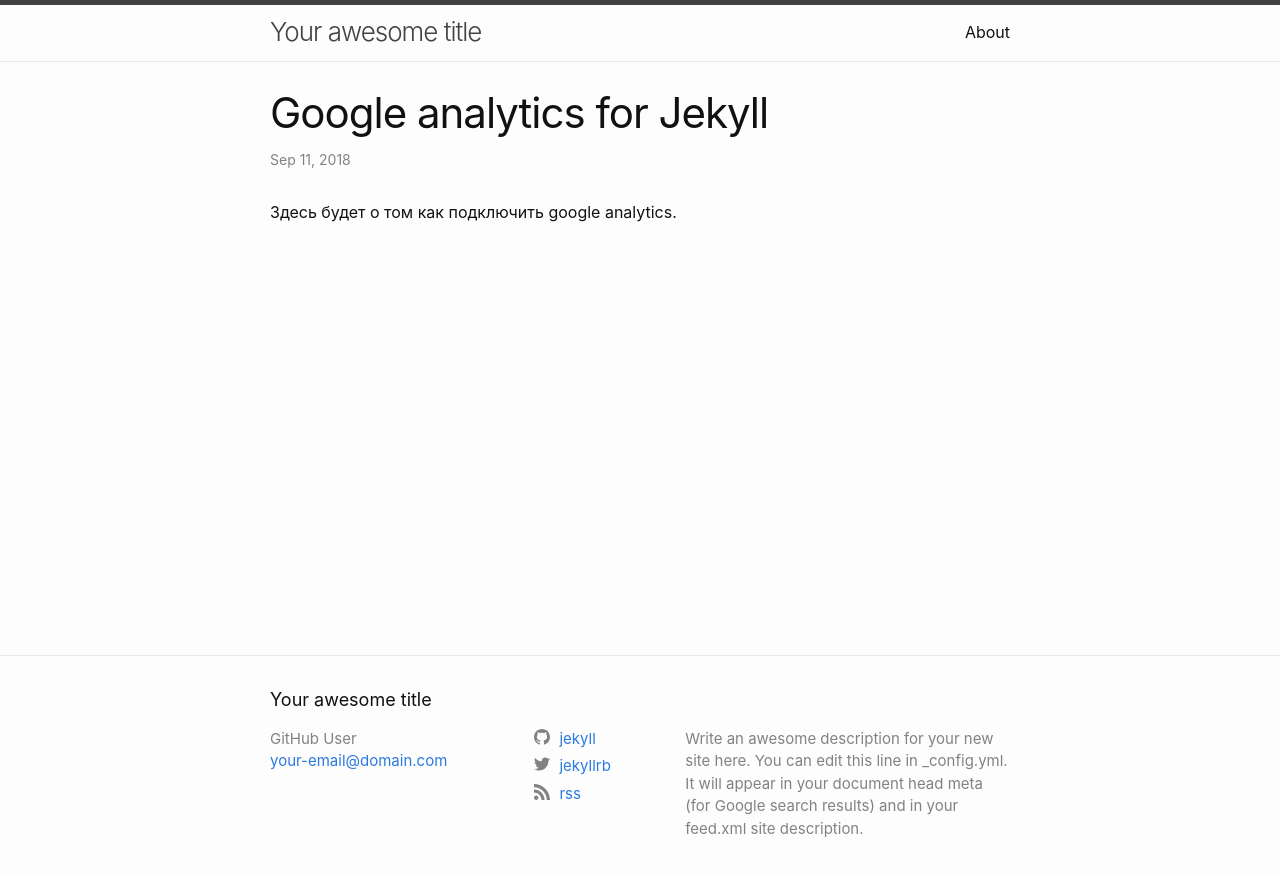
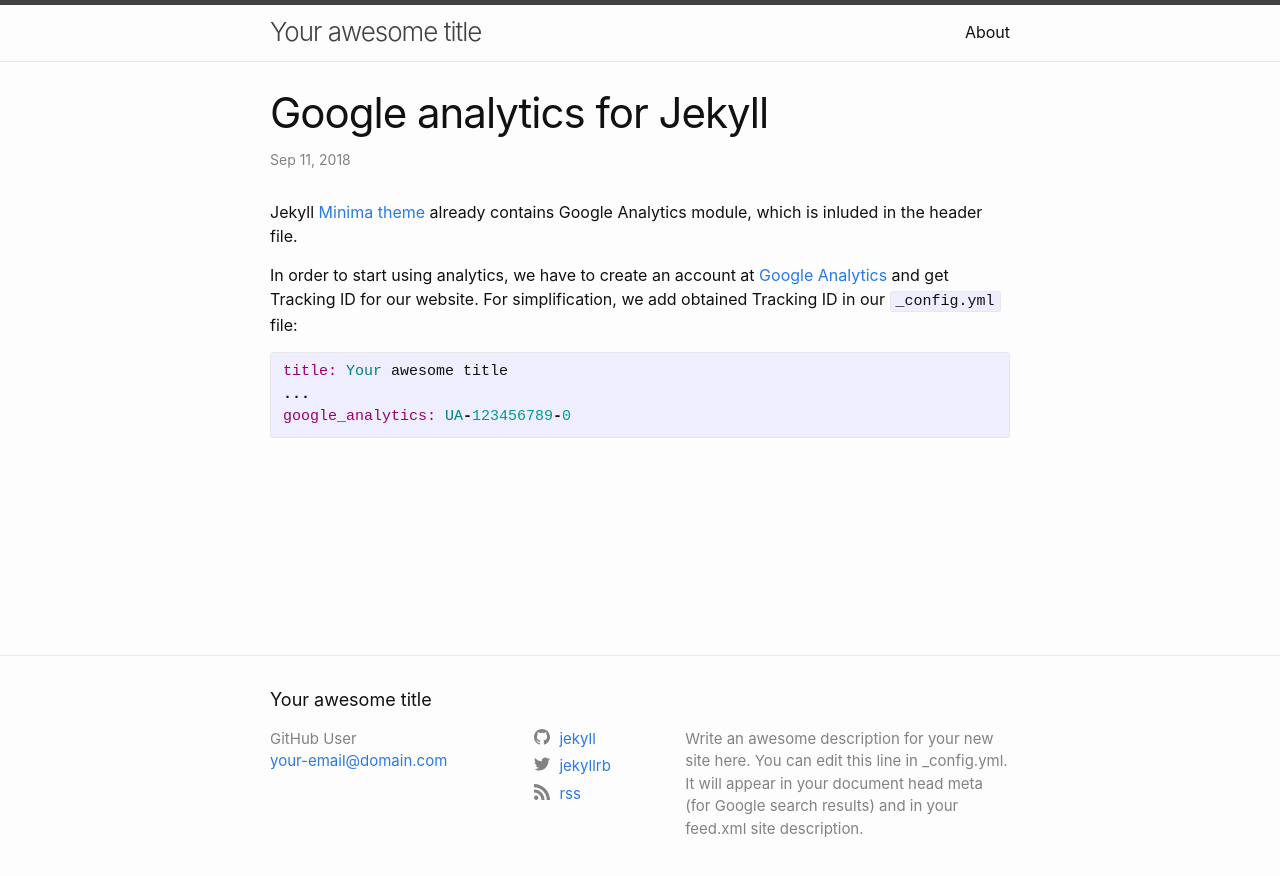
Before and after one commit to dovletov/dovletov.github.io, a Jekyll site: the page built from _posts/2018-09-11-jekyll-google-analytics.md, in a window 1280 px wide. Shown: the top 876 px of the page. Built offline with Jekyll 4.4.1, drawn with Linux system fonts in a browser that asks for light colours; comment, search, counter and statistics services are not loaded.

Commit message:
post update

```diff
--- a/_posts/2018-09-11-jekyll-google-analytics.md
+++ b/_posts/2018-09-11-jekyll-google-analytics.md
@@ -6,4 +6,15 @@
 comments: true
 ---
 
-Здесь будет о том как подключить google analytics.
+Jekyll [Minima theme][minima-git] already contains Google Analytics module, which is inluded in the header file.
+
+In order to start using analytics, we have to create an account at [Google Analytics][google-analytics] and get Tracking ID for our website.
+For simplification, we add obtained Tracking ID in our `_config.yml` file:
+{% highlight ruby %}
+title: Your awesome title
+...
+google_analytics: UA-123456789-0
+{% endhighlight %}
+
+[minima-git]: https://github.com/jekyll/minima
+[google-analytics]: https://analytics.google.com/
```
